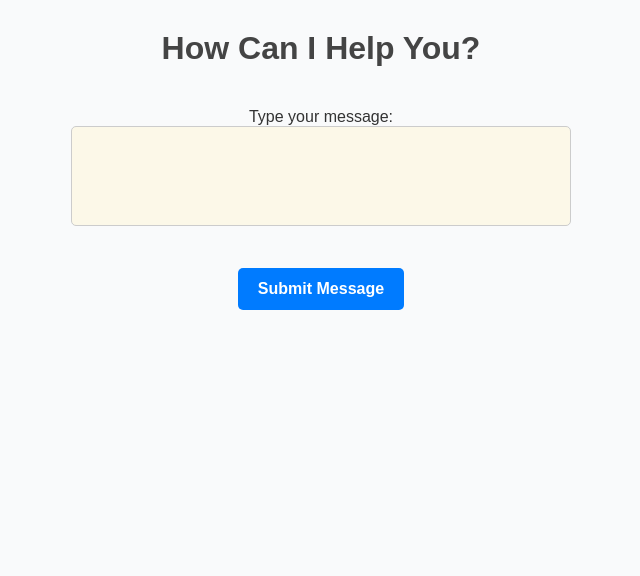
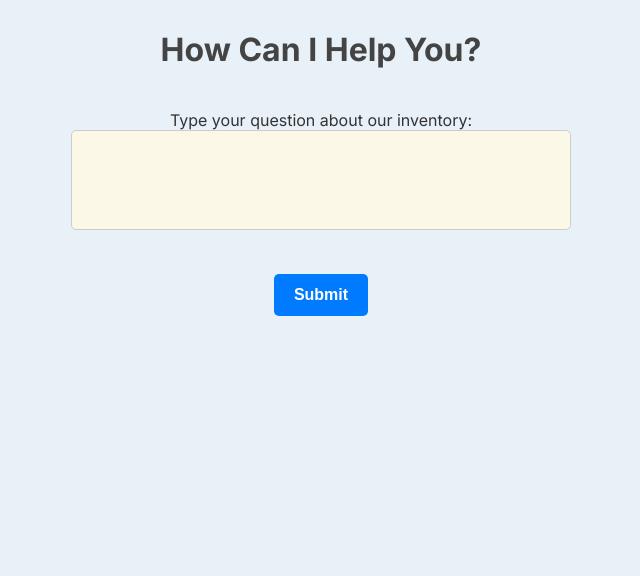
Before and after one commit to Afag-Ramazanova/DE_final_project, a Flask app: page / in a window 1280 px wide. Shown: the top 576 px of the page, without its empty margins (319-959 px from the left). Run offline with Flask 3, Linux system fonts and the light colour scheme.

Commit message:
font and background changes for ui

```diff
--- a/templates/webpage.html
+++ b/templates/webpage.html
@@ -3,10 +3,11 @@
 <head>
     <title>Ask SQL</title>
     <style>
+        @import url('https://fonts.googleapis.com/css2?family=Inter:wght@400;600;700&display=swap');
         /* Set the background color to white */
         body {
-            background-color: #f9fafb;
-            font-family: Arial, sans-serif;
+            background-color: #e8f1f8;
+            font-family: 'Inter', Arial, sans-serif;
             margin: 0;
             padding: 0;
             color: #333;
@@ -44,12 +45,13 @@
             font-size: 16px;
             width: 100%;
             height: 100px;
+            font-family: 'Inter', Arial, sans-serif; /* Use Inter font for textarea */
             resize: none;
             box-sizing: border-box;
         }
 
         textarea:focus {
-            border-color: #007bff;
+            border-color: #ffffff;
             outline: none;
             box-shadow: 0 0 5px rgba(0, 123, 255, 0.5);
         }
@@ -73,19 +75,20 @@
             margin-left: auto;
             margin-right: auto;
             box-shadow: 0 4px 6px rgba(0, 0, 0, 0.1);
+            font-family: 'Inter', Arial, sans-serif;
         }
 
         /* Add the "tail" for the bubble */
         .results::after {
             content: '';
             position: absolute;
-            bottom: -15px; /* Position the tail */
-            left: 20px;
+            bottom: -20px; /* Position the tail */
+            left: 30px;
             transform: none
             width: 0;
             height: 0;
             border-style: solid;
-            border-width: 15px 15px 0 15px; /* Adjust the triangle size */
+            border-width: 20px 20px 0 20px;  /* Adjust the triangle size */
             border-color: #f1f1f1 transparent transparent transparent; /* Match bubble color */
         }
 
@@ -133,9 +136,9 @@
 <body>
     <h1>How Can I Help You?</h1>
     <form action="/analyze" method="post">
-        <label for="chatMessage">Type your message:</label><br>
+        <label for="chatMessage">Type your question about our inventory:</label><br>
         <textarea id="chatMessage" name="chatMessage" rows="4" cols="50" required></textarea><br><br>
-        <button type="submit">Submit Message</button>
+        <button type="submit">Submit</button>
     </form>
 
     <!-- Display results if they exist -->
```
